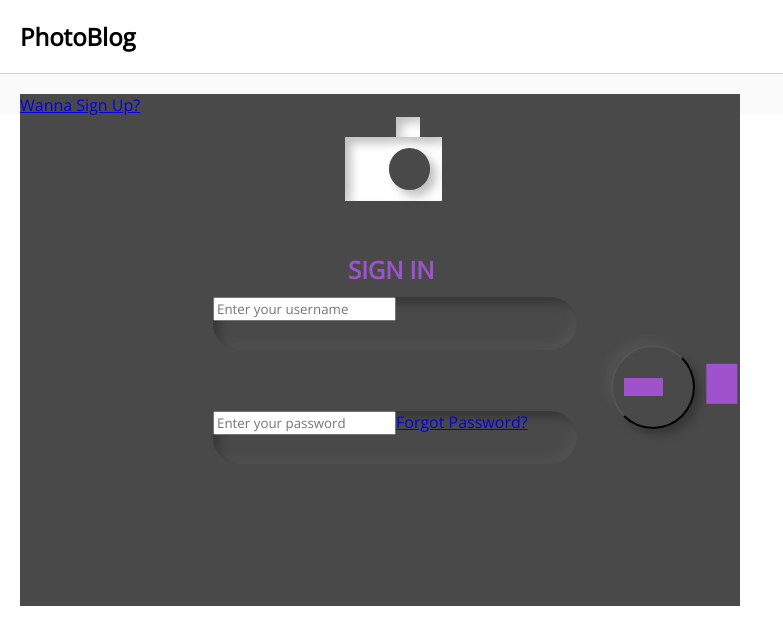
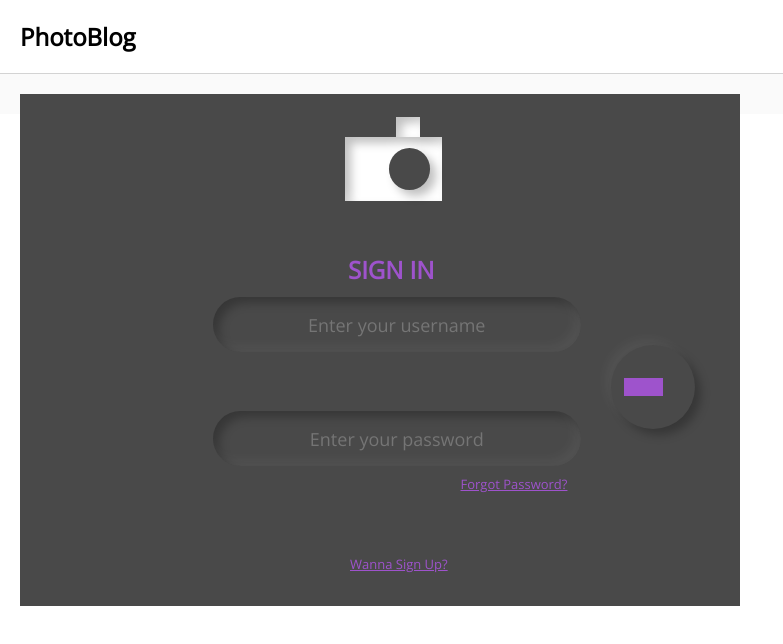
Before and after one commit to Sonakshi1901/PhotoBlog, a React (Create React App) app in the folder photoblog/: page / in a window 1280 px wide. Shown: the top 644 px of the page, without its empty margins (0-783 px from the left). Built offline with nearby package versions, Linux system fonts and the light colour scheme.

Commit message:
Update SignIn.css

```diff
--- a/photoblog/src/components/Register/SignIn/SignIn.css
+++ b/photoblog/src/components/Register/SignIn/SignIn.css
@@ -61,8 +61,21 @@
   height: 84px;
   left: 590.6px;
   top: 251px;
+  border: none;
+  outline: none;
   background: #494949;
   box-shadow: -6px -6px 12px rgba(255, 255, 255, 0.05), 6px 6px 10px rgba(0, 0, 0, 0.25);
+  border-radius: 121px;
+}
+
+.SignIn__next1:hover{
+  position: absolute;
+  width: 84px;
+  height: 84px;
+  left: 590.6px;
+  top: 251px;
+  background: #494949;
+  box-shadow: inset -6px -6px 12px rgba(255, 255, 255, 0.05), inset 6px 6px 10px rgba(0, 0, 0, 0.25);
   border-radius: 121px;
 }
 
@@ -76,7 +89,7 @@
   background: #9E53CC;
 }
 
-.SignIn__next3{
+/*.SignIn__next3{
   position: absolute;
   width: 39.5px;
   height: 31.125px;
@@ -84,58 +97,79 @@
   top: 273.5px;
   background: #9E53CC;
   transform: rotate(90deg);
-}
+}*/
 
-.SignIn__username{
+.SignIn__username input{
   position: absolute;
   width: 363.5px;
   height: 53px;
   left: 193px;
   top: 203px;
+  border: none;
+  outline: none;
 
   background: #494949;
   box-shadow: inset -6px -6px 12px rgba(255, 255, 255, 0.05), inset 6px 6px 10px rgba(0, 0, 0, 0.25);
   border-radius: 47px;
-}
 
-.SignIn__name{
   position: absolute;
-  width: 200px;
-  height: 45px;
-  left: 30px;
-  top: 20px;
-
   font-style: normal;
   font-weight: normal;
-  font-size: 16px;
+  text-align: center;
+  font-size: 18px;
   line-height: 11px;
 
   color: rgba(186, 175, 175, 0.42);
 }
 
-.SignIn__password{
+
+.SignIn__password input{
   position: absolute;
   width: 363.5px;
   height: 53px;
   left: 193px;
   top: 317px;
+  border: none;
+  outline: none;
 
   background: #494949;
   box-shadow: inset -6px -6px 12px rgba(255, 255, 255, 0.05), inset 6px 6px 10px rgba(0, 0, 0, 0.25);
   border-radius: 47px;
-}
 
-.SignIn__user__password{
   position: absolute;
-  width: 200px;
-  height: 45px;
-  left: 30px;
-  top: 20px;
-
   font-style: normal;
   font-weight: normal;
-  font-size: 16px;
+  text-align: center;
+  font-size: 18px;
   line-height: 11px;
 
   color: rgba(186, 175, 175, 0.42);
 }
+
+.SignIn__forgotpass{
+  position: absolute;
+  width: 111px;
+  height: 28px;
+  left: 440.5px;
+  top: 380px;
+
+  font-style: normal;
+  font-weight: normal;
+  font-size: 13px;
+  line-height: 21px;
+
+  color: #9E53CC;
+}
+
+.SignUp__change{
+  position: absolute;
+  width: 100px;
+  height: 28px;
+  left: 330px;
+  top: 460px;
+  font-style: normal;
+  font-weight: normal;
+  font-size: 13px;
+  line-height: 21px;
+  color: #9E53CC;
+}
```
